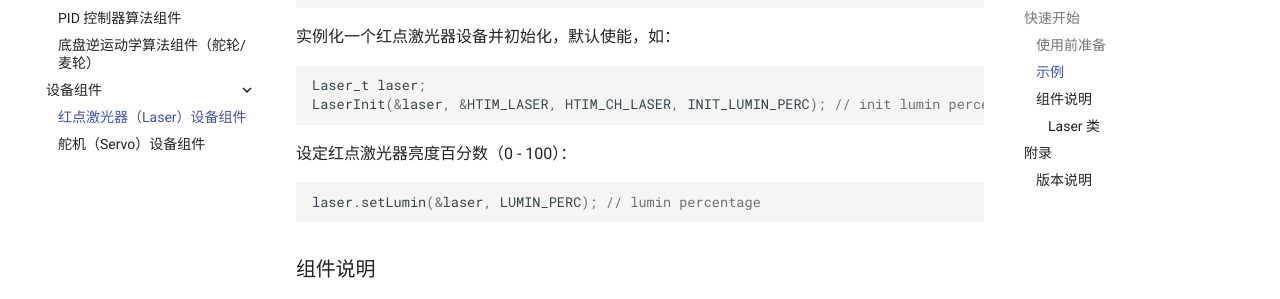
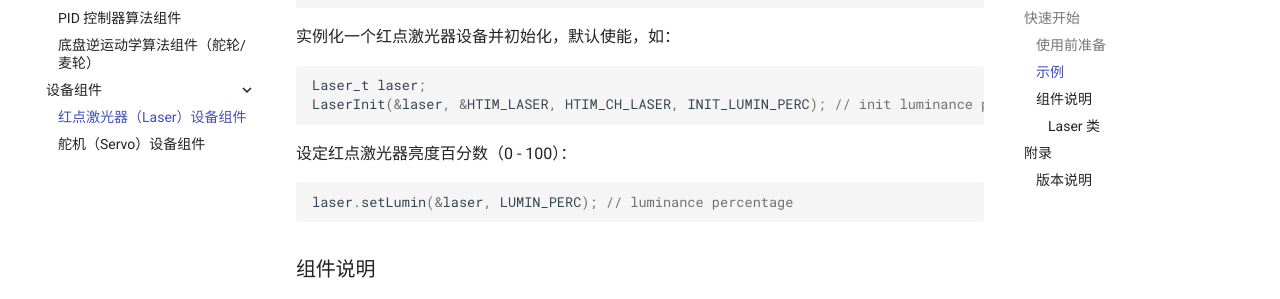
Before and after one commit to ZJU-HelloWorld/Wiki, an MkDocs documentation site: the page built from docs/组件说明/设备组件/红点激光器设备组件.md, in a window 1280 px wide and 900 px high, scrolled down 1736 px. Shown: the part 165-464 px from the top of the window. Built offline with MkDocs 1.6.1 and Material for MkDocs 9.7.7, drawn with Linux system fonts in a browser that asks for light colours; comment, search, counter and statistics services are not loaded.

Commit message:
Update 红点激光器设备组件.md

````diff
--- a/docs/组件说明/设备组件/红点激光器设备组件.md
+++ b/docs/组件说明/设备组件/红点激光器设备组件.md
@@ -50,13 +50,13 @@ system.h
 
 ```c
 Laser_t laser;
-LaserInit(&laser, &HTIM_LASER, HTIM_CH_LASER, INIT_LUMIN_PERC); // init lumin percentage
+LaserInit(&laser, &HTIM_LASER, HTIM_CH_LASER, INIT_LUMIN_PERC); // init luminance percentage
 ```
 
 设定红点激光器亮度百分数（0 - 100）：
 
 ```c
-laser.setLumin(&laser, LUMIN_PERC); // lumin percentage
+laser.setLumin(&laser, LUMIN_PERC); // luminance percentage
 ```
 
 
````
